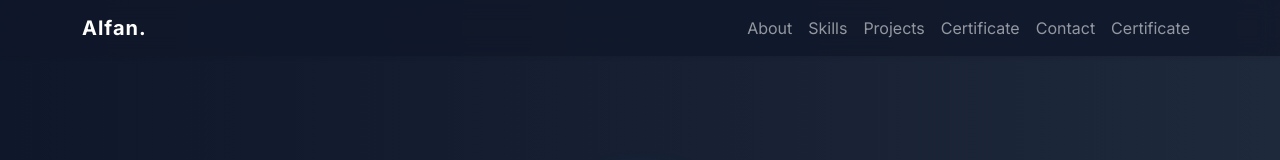
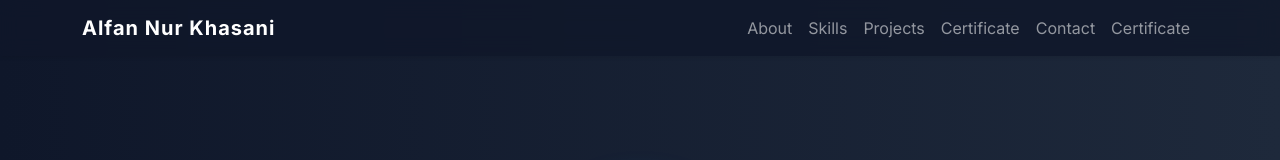
Before and after one commit to Alfan-svg/Portofolio, a plain HTML site: page index.html in a window 1280 px wide. Shown: the top 160 px of the page. Drawn offline with nearby package versions, Linux system fonts and the light colour scheme.

Commit message:
Update navbar brand name and CV download link

```diff
--- a/index.html
+++ b/index.html
@@ -19,7 +19,7 @@
 <!-- Navbar -->
 <nav class="navbar navbar-expand-lg navbar-dark fixed-top shadow-sm">
     <div class="container">
-        <a class="navbar-brand fw-bold" href="#">Alfan.</a>
+        <a class="navbar-brand fw-bold" href="#">Alfan Nur Khasani</a>
         <button class="navbar-toggler" type="button" data-bs-toggle="collapse" data-bs-target="#navbarNav">
             <span class="navbar-toggler-icon"></span>
         </button>
@@ -57,7 +57,7 @@
 
         <div class="mt-4">
             <a href="#projects" class="btn btn-primary btn-lg me-3">Explore My Work</a>
-            <a href="assets/cv.pdf" class="btn btn-primary btn-lg me-3">Download CV</a>
+            <a href="assets/img/Alfan Nur Khasani (2).pdf" target="_blank" class="btn btn-primary btn-lg me-3">Download CV</a>
             <a href="#certificate" class="btn btn-primary btn-lg me-3">Certificate</a>
         </div>
     </div>
```
